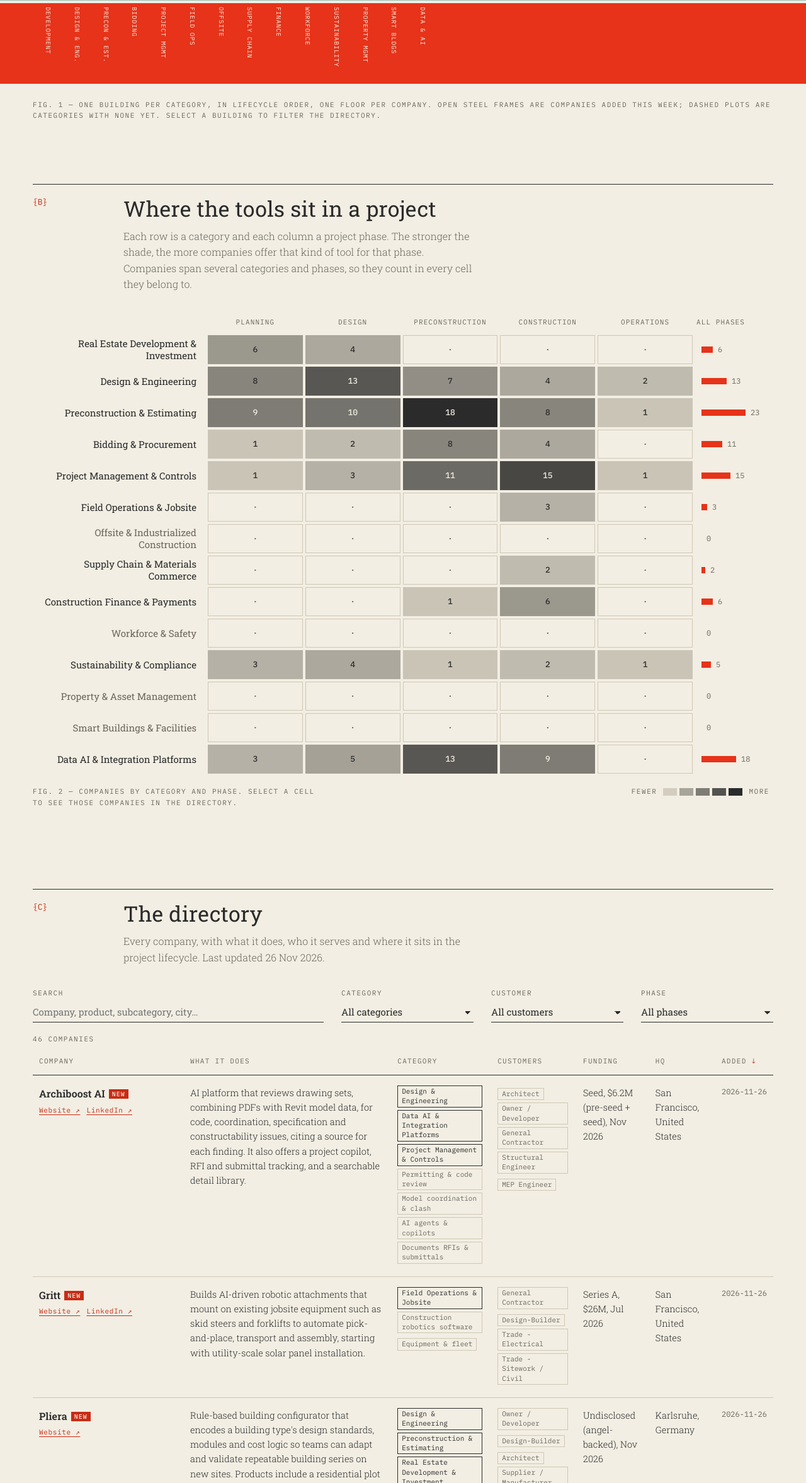
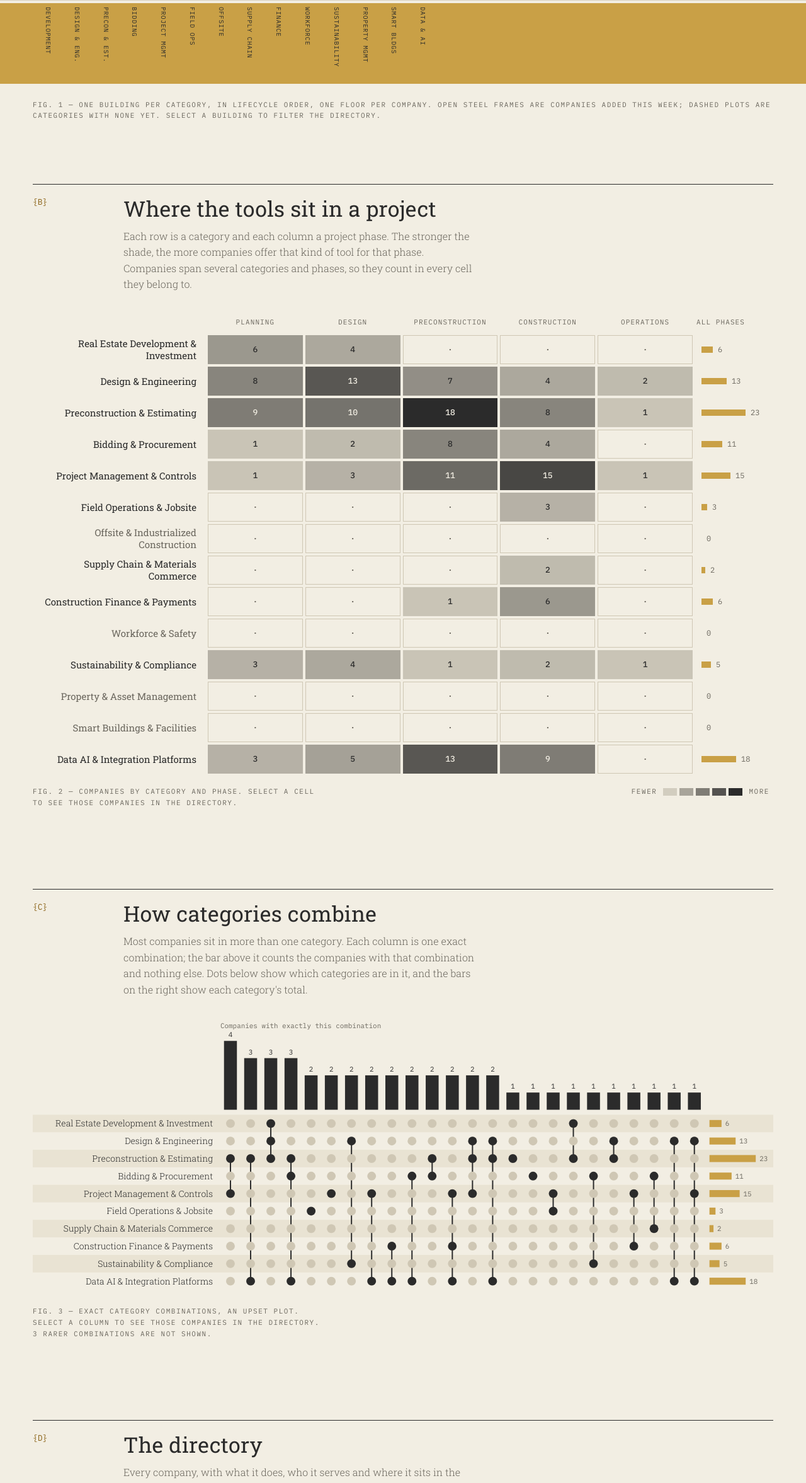
Before and after one commit to visheshvs/contech-landscape, a plain HTML site: page docs/index.html in a window 1280 px wide. Shown: the part 446-2800 px from the top of the page at 63% size. Drawn offline with Linux system fonts and the light colour scheme.

Commit message:
Warm stone and ochre palette; add Fig. 3 UpSet plot of category combinations
Co-Authored-By: Claude Opus 5.5 <noreply@anthropic.com>
Claude-Session: https://claude.ai/code/session_01D9RDHpd3WFXWGeg3gY1RHX

```diff
--- a/docs/index.html
+++ b/docs/index.html
@@ -15,19 +15,19 @@
   --ink:#2b2b2b;        /* text + buildings */
   --ink-2:#6b675e;      /* secondary text */
   --rule:#cfc7b4;       /* hairlines */
-  --sky:#9bbdb5;        /* hero sky (sage) */
-  --ground:#e6331a;     /* hero ground (vermilion), also the accent */
-    --accent:#c92b14;     /* accent for text/links on paper (AA contrast) */
-  --on-ground:#f6efe2;
+  --sky:#d9d0bd;        /* hero sky (warm stone) */
+  --ground:#c9a046;     /* hero ground (ochre) and data highlights */
+  --accent:#8a6216;     /* dark ochre for text/links on paper (AA contrast) */
+  --on-ground:#2b2b2b;
   --slab:"Roboto Slab",Georgia,serif;
   --mono:"IBM Plex Mono",ui-monospace,Menlo,monospace;
 }
 @media (prefers-color-scheme:dark){:root:not([data-theme="light"]){
-  --paper:#16212e;--paper-2:#1d2b3b;--ink:#ece6d8;--ink-2:#a3a9ad;--rule:#33445a;
-  --sky:#1f3a52;--ground:#c63a22;--accent:#ff8a6b;--on-ground:#f6efe2}}
+  --paper:#1b1a17;--paper-2:#25231f;--ink:#ece6d8;--ink-2:#a8a294;--rule:#3b3830;
+  --sky:#2c2a25;--ground:#b8913f;--accent:#e2b85c;--on-ground:#1b1a17}}
 :root[data-theme="dark"]{
-  --paper:#16212e;--paper-2:#1d2b3b;--ink:#ece6d8;--ink-2:#a3a9ad;--rule:#33445a;
-  --sky:#1f3a52;--ground:#c63a22;--accent:#ff8a6b;--on-ground:#f6efe2}
+  --paper:#1b1a17;--paper-2:#25231f;--ink:#ece6d8;--ink-2:#a8a294;--rule:#3b3830;
+  --sky:#2c2a25;--ground:#b8913f;--accent:#e2b85c;--on-ground:#1b1a17}
 
 *{box-sizing:border-box}
 html{scroll-behavior:smooth;scroll-padding-top:56px}
@@ -123,6 +123,28 @@ section.block{padding:88px 0 40px}
   .hm .long{display:none}.hm .short{display:inline}
 }
 
+/* ---------- Fig. 3 UpSet ---------- */
+.up-wrap{overflow-x:auto;margin:0 -4px}
+#upset{min-width:600px;padding:0 4px}
+#upset svg{display:block;width:100%;overflow:visible}
+.up text{font-family:var(--mono);font-size:11px;fill:var(--ink-2)}
+.up .rowlab{font-family:var(--slab);font-size:14px;fill:var(--ink)}
+.up .band{fill:var(--paper-2)}
+.up .ib{fill:var(--ink)}
+.up .sb{fill:var(--ground)}
+.up .dot{fill:var(--rule)}
+.up .dot.on{fill:var(--ink)}
+.up .link{stroke:var(--ink);stroke-width:2}
+.up .col{cursor:pointer}
+.up .col .hit{fill:transparent}
+.up .col:hover .hit,.up .col:focus-visible .hit{fill:color-mix(in srgb,var(--ground) 18%,transparent)}
+.up .col:focus{outline:none}
+.up .col.sel .hit{fill:color-mix(in srgb,var(--ground) 30%,transparent)}
+.up .col.sel .ib,.up .col.sel .dot.on{fill:var(--accent)}.up .col.sel .link{stroke:var(--accent)}
+.up .col text.v{fill:var(--ink)}
+.fig-note{margin:16px 0 0;max-width:70ch}
+.chipf{display:inline-flex;gap:6px;align-items:center;font:400 11px var(--mono);border:1px solid var(--accent);color:var(--accent);padding:2px 8px;margin-left:8px;text-transform:none;letter-spacing:0}
+
 /* ---------- Directory ---------- */
 .controls{display:flex;gap:28px;flex-wrap:wrap;align-items:flex-end;margin-bottom:8px}
 .field{display:flex;flex-direction:column;gap:4px;min-width:170px;flex:1}
@@ -183,9 +205,10 @@ footer .wrap{display:flex;justify-content:space-between;gap:20px;flex-wrap:wrap}
     <nav aria-label="Sections">
       <a href="#landscape"><b>{A}</b> Landscape</a>
       <a href="#lifecycle"><b>{B}</b> Lifecycle</a>
-      <a href="#directory"><b>{C}</b> Directory</a>
-      <a href="#submit"><b>{D}</b> Add a company</a>
-      <a href="#about"><b>{E}</b> About</a>
+      <a href="#overlaps"><b>{C}</b> Overlaps</a>
+      <a href="#directory"><b>{D}</b> Directory</a>
+      <a href="#submit"><b>{E}</b> Add a company</a>
+      <a href="#about"><b>{F}</b> About</a>
     </nav>
     <button class="theme" id="theme" type="button" aria-label="Toggle dark mode">◐</button>
   </div>
@@ -221,9 +244,20 @@ footer .wrap{display:flex;justify-content:space-between;gap:20px;flex-wrap:wrap}
   </div>
 </section>
 
+<section class="block" id="overlaps">
+  <div class="wrap">
+    <div class="sec-head"><div class="idx">{C}</div><div>
+      <h2>How categories combine</h2>
+      <p>Most companies sit in more than one category. Each column is one exact combination; the bar above it counts the companies with that combination and nothing else. Dots below show which categories are in it, and the bars on the right show each category's total.</p>
+    </div></div>
+    <div class="up-wrap"><div id="upset"></div></div>
+    <p class="label fig-note" id="up-cap">Fig. 3 — Exact category combinations, an UpSet plot. Select a column to see those companies in the directory. <span id="up-note"></span></p>
+  </div>
+</section>
+
 <section class="block" id="directory">
   <div class="wrap">
-    <div class="sec-head"><div class="idx">{C}</div><div>
+    <div class="sec-head"><div class="idx">{D}</div><div>
       <h2>The directory</h2>
       <p>Every company, with what it does, who it serves and where it sits in the project lifecycle. <span id="asof"></span></p>
     </div></div>
@@ -244,7 +278,7 @@ footer .wrap{display:flex;justify-content:space-between;gap:20px;flex-wrap:wrap}
 
 <section class="block" id="submit">
   <div class="wrap">
-    <div class="sec-head"><div class="idx">{D}</div><div>
+    <div class="sec-head"><div class="idx">{E}</div><div>
       <h2>Add your company</h2>
       <p>Building for construction, design or property? Send the details and it will be reviewed for the next weekly update.</p>
     </div></div>
@@ -263,7 +297,7 @@ footer .wrap{display:flex;justify-content:space-between;gap:20px;flex-wrap:wrap}
 
 <section class="block" id="about">
   <div class="wrap">
-    <div class="sec-head"><div class="idx">{E}</div><div>
+    <div class="sec-head"><div class="idx">{F}</div><div>
       <h2>About the data</h2>
       <p>The full dataset is open under CC BY 4.0: <a href="https://github.com/visheshvs/contech-landscape/tree/main/data">data/companies.csv and companies.json</a>. Corrections are welcome through GitHub issues or the email above.</p>
     </div></div>
@@ -331,7 +365,7 @@ $('#showTpl').onclick=()=>showTpl($('#tpl').hidden);
 
 /* data + state (filters live in the URL so views can be shared) */
 let D=[],sortK='date_added',dir=-1;
-const S={q:'',cat:'',cust:'',phase:''};
+const S={q:'',cat:'',cust:'',phase:'',combo:''};
 const NEW_DAYS=8;
 function readURL(){const p=new URLSearchParams(location.search);for(const k in S)S[k]=p.get(k)||''}
 function writeURL(){const p=new URLSearchParams();for(const k in S)if(S[k])p.set(k,S[k]);const qs=p.toString();history.replaceState(null,'',(qs?'?'+qs:location.pathname)+location.hash)}
@@ -351,10 +385,10 @@ function init(){
   bind('#q','q');bind('#cat','cat');bind('#cust','cust');bind('#phase','phase');
   $('#clear').onclick=()=>{for(const k in S)S[k]='';['#q','#cat','#cust','#phase'].forEach(s=>$(s).value='');update()};
   document.querySelectorAll('th[data-k]').forEach(th=>th.onclick=()=>{const k=th.dataset.k;dir=sortK===k?-dir:(k==='date_added'?-1:1);sortK=k;render()});
-  facts();skyline();heatmap();render();
-  let rt;addEventListener('resize',()=>{clearTimeout(rt);rt=setTimeout(skyline,120)});
+  facts();skyline();heatmap();upset();render();
+  let rt;addEventListener('resize',()=>{clearTimeout(rt);rt=setTimeout(()=>{skyline();upset()},120)});
 }
-function update(){writeURL();render();skyline();heatmap()}
+function update(){writeURL();render();skyline();heatmap();upset()}
 const fmtDate=s=>new Date(s+'T00:00:00').toLocaleDateString('en-GB',{day:'numeric',month:'short',year:'numeric'});
 const isNew=x=>x.date_added&&(Date.now()-new Date(x.date_added+'T00:00:00'))<NEW_DAYS*864e5;
 
@@ -449,14 +483,51 @@ function heatmap(){
   });
 }
 
-/* {C} directory table */
+/* Fig. 3: UpSet plot of exact category combinations. Counts follow search, customer and phase filters. */
+const CAT_ORDER=CATS.map(c=>c[0]),shortCat=c=>(CATS.find(k=>k[0]===c)||[c,c])[1];
+const comboKey=x=>[...(x.category||[])].sort((a,b)=>CAT_ORDER.indexOf(a)-CAT_ORDER.indexOf(b)).join('|');
+function upset(){
+  const host=$('#upset');const q=S.q.toLowerCase();
+  const B=D.filter(x=>(!S.cust||(x.customer||[]).includes(S.cust))&&(!S.phase||(x.phases||[]).includes(S.phase))&&(!q||[x.company,x.description,(x.subcategory||[]).join(' '),x.hq].join(' ').toLowerCase().includes(q)));
+  const m=new Map();B.forEach(x=>{const k=comboKey(x);if(k)m.set(k,(m.get(k)||0)+1)});
+  let combos=[...m].map(([k,n])=>({k,sets:k.split('|'),n})).sort((a,b)=>b.n-a.n||a.sets.length-b.sets.length);
+  const MAXC=24,hidden=combos.length-MAXC;combos=combos.slice(0,MAXC);
+  const rows=CAT_ORDER.filter(c=>combos.some(o=>o.sets.includes(c)));
+  const setN=c=>B.filter(x=>(x.category||[]).includes(c)).length;
+  const W=Math.max(600,host.clientWidth),narrow=W<760;
+  const L=narrow?110:300,R=narrow?60:110,top=150,rh=narrow?26:28,H=top+rows.length*rh+8;
+  const k=Math.max(1,combos.length),cw=(W-L-R)/k,r=Math.max(3,Math.min(7,cw*.28));
+  const maxN=Math.max(1,...combos.map(o=>o.n)),maxS=Math.max(1,...rows.map(setN));
+  let s=`<svg class="up" viewBox="0 0 ${W} ${H}" height="${H}" role="group" aria-labelledby="up-cap">`;
+  rows.forEach((c,i)=>{const y=top+i*rh;if(i%2==0)s+=`<rect class="band" x="0" y="${y}" width="${W}" height="${rh}"/>`;
+    s+=`<text class="rowlab" x="${L-12}" y="${y+rh/2+5}" text-anchor="end">${esc(narrow?shortCat(c):c)}</text>`;
+    const n=setN(c),bw=(R-36)*n/maxS;s+=`<rect class="sb" x="${W-R+8}" y="${y+rh*.3}" width="${bw}" height="${rh*.4}"/><text x="${W-R+14+bw}" y="${y+rh/2+4}">${n}</text>`});
+  s+=`<text x="${L}" y="12">Companies with exactly this combination</text>`;
+  combos.forEach((o,j)=>{
+    const cx=L+j*cw+cw/2,bh=(top-40)*o.n/maxN,sel=S.combo===o.k;
+    const ys=o.sets.map(c=>top+rows.indexOf(c)*rh+rh/2);
+    s+=`<g class="col${sel?' sel':''}" tabindex="0" role="button" aria-pressed="${sel}" data-k="${esc(o.k)}" aria-label="${esc(o.sets.join(' + '))}: ${o.n} companies">
+      <rect class="hit" x="${L+j*cw}" y="20" width="${cw}" height="${H-20}"/>
+      <rect class="ib" x="${cx-cw*.32}" y="${top-8-bh}" width="${cw*.64}" height="${bh}"/>
+      <text class="v" x="${cx}" y="${top-14-bh}" text-anchor="middle">${o.n}</text>
+      ${o.sets.length>1?`<line class="link" x1="${cx}" x2="${cx}" y1="${Math.min(...ys)}" y2="${Math.max(...ys)}"/>`:''}
+      ${rows.map((c,i)=>`<circle class="dot${o.sets.includes(c)?' on':''}" cx="${cx}" cy="${top+i*rh+rh/2}" r="${r}"/>`).join('')}
+    </g>`;
+  });
+  host.innerHTML=s+'</svg>';
+  $('#up-note').textContent=(hidden>0?`${hidden} rarer combinations are not shown. `:'')+((S.cust||S.phase||S.q)?`Counts follow the current customer, phase and search filters (${B.length} companies).`:'');
+  host.querySelectorAll('.col').forEach(g=>{const go=()=>{S.combo=S.combo===g.dataset.k?'':g.dataset.k;update();if(S.combo)document.getElementById('directory').scrollIntoView()};
+    g.addEventListener('click',go);g.addEventListener('keydown',e=>{if(e.key==='Enter'||e.key===' '){e.preventDefault();go()}})});
+}
+
+/* {D} directory table */
 function render(){
   const q=S.q.toLowerCase();
-  const f=D.filter(x=>(!S.cat||(x.category||[]).includes(S.cat))&&(!S.cust||(x.customer||[]).includes(S.cust))&&(!S.phase||(x.phases||[]).includes(S.phase))
+  const f=D.filter(x=>(!S.combo||comboKey(x)===S.combo)&&(!S.cat||(x.category||[]).includes(S.cat))&&(!S.cust||(x.customer||[]).includes(S.cust))&&(!S.phase||(x.phases||[]).includes(S.phase))
     &&(!q||[x.company,x.description,(x.subcategory||[]).join(' '),x.hq].join(' ').toLowerCase().includes(q)));
   f.sort((a,b)=>String(a[sortK]||'').localeCompare(String(b[sortK]||''))*dir);
   const active=Object.values(S).some(Boolean);
-  $('#count').textContent=active?`Showing ${f.length} of ${D.length} companies`:`${D.length} companies`;
+  $('#count').innerHTML=(active?`Showing ${f.length} of ${D.length} companies`:`${D.length} companies`)+(S.combo?`<span class="chipf">Only: ${esc(S.combo.split('|').map(shortCat).join(' + '))}</span>`:'');
   $('#clear').hidden=!active;
   document.querySelectorAll('th[data-k]').forEach(th=>{th.querySelector('.arr')?.remove();if(th.dataset.k===sortK)th.insertAdjacentHTML('beforeend',`<span class="arr"> ${dir>0?'↑':'↓'}</span>`)});
   const tags=(a,c='')=>(a||[]).map(n=>`<span class="tag ${c}">${esc(n)}</span>`).join('');
```
